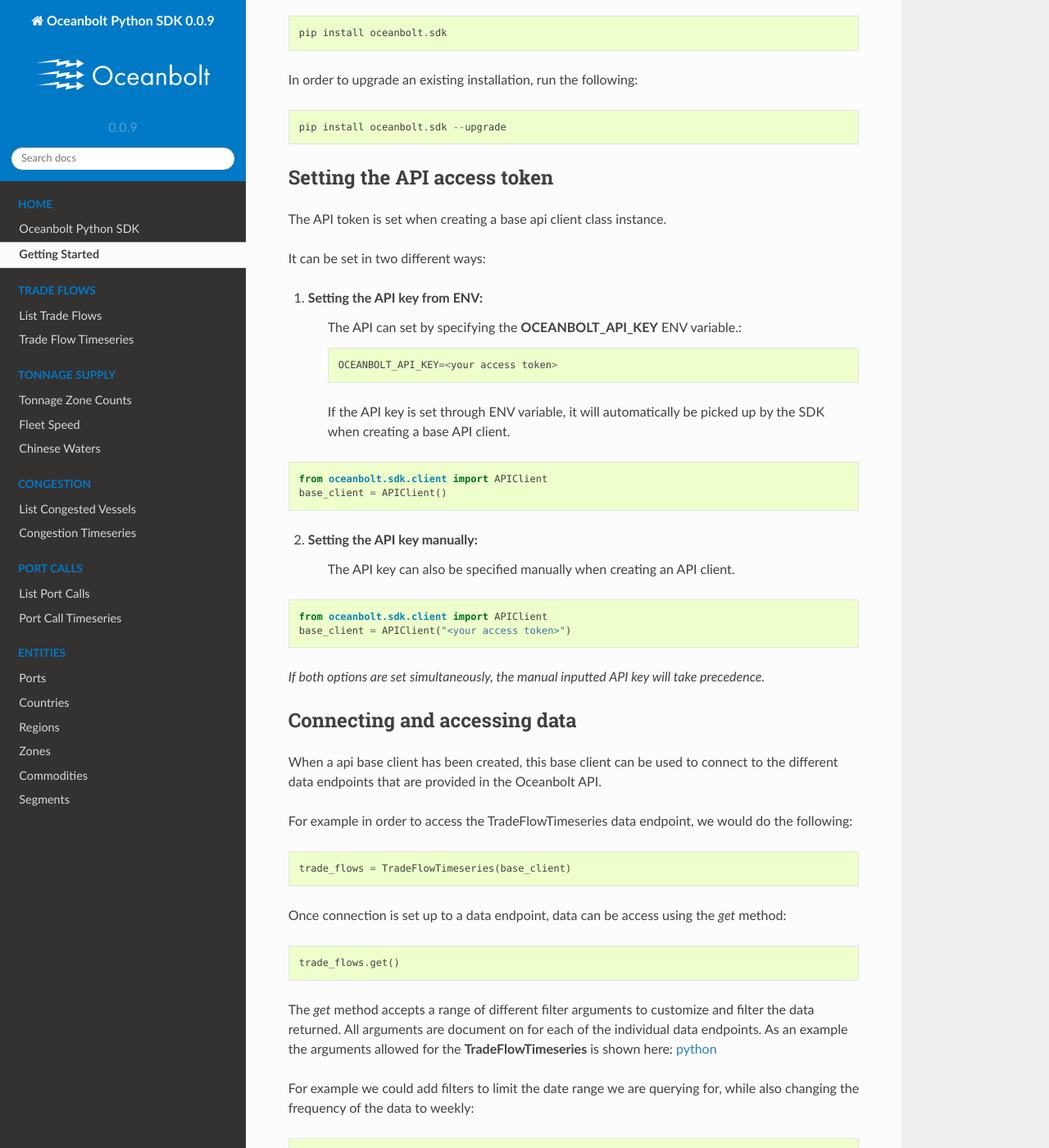
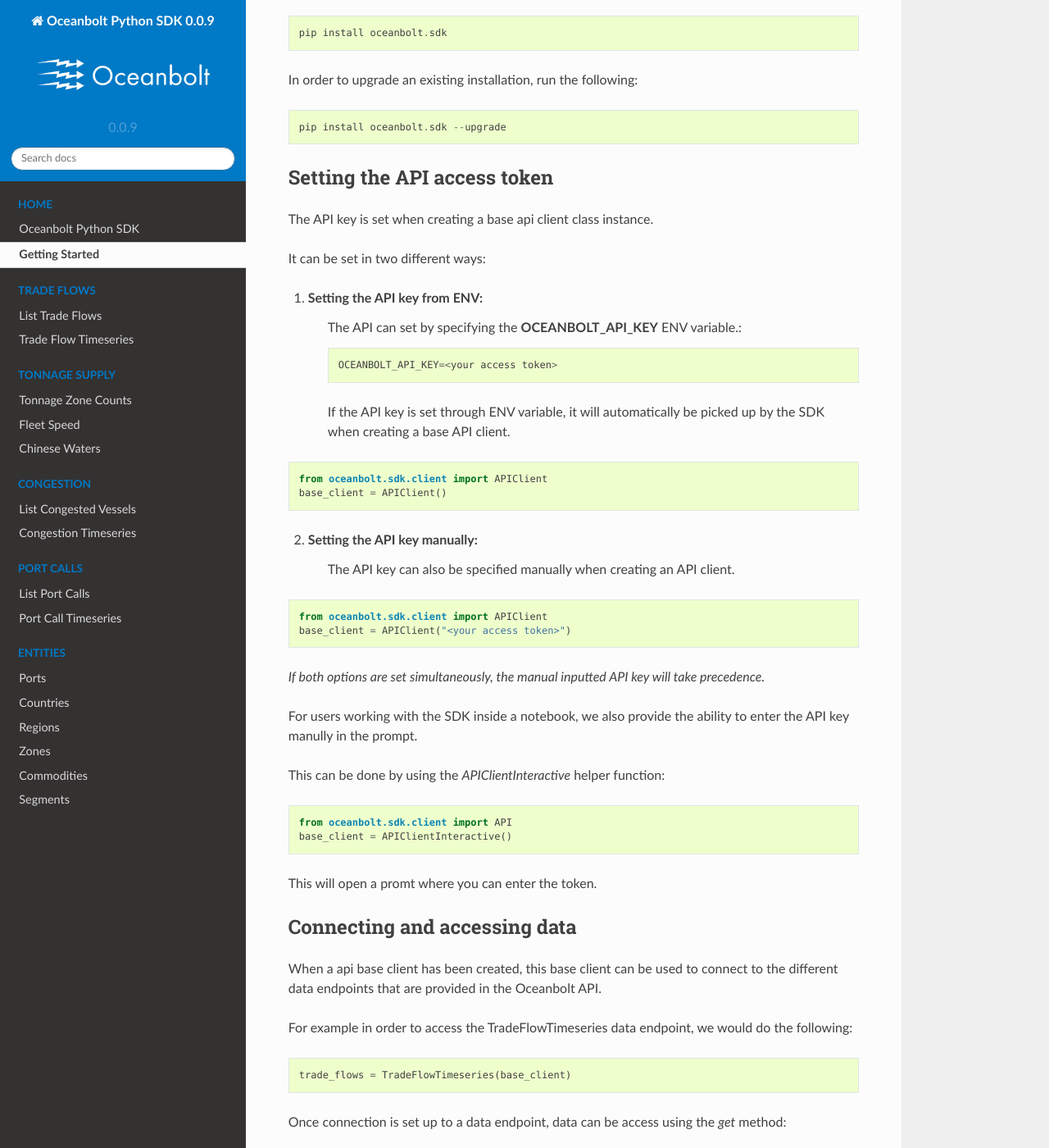
Before and after one commit to oceanbolt/oceanbolt-python-sdk, a Sphinx documentation site: the page built from docs/source/getting_started.rst, in a window 1280 px wide and 1400 px high, scrolled down 293 px. Shown: the whole window at 82% size. Built offline with Sphinx 7.4.7 and the Read the Docs theme 2.0.0, drawn with Linux system fonts in a browser that asks for light colours.

Commit message:
doc fixes

```diff
--- a/docs/source/getting_started.rst
+++ b/docs/source/getting_started.rst
@@ -15,7 +15,7 @@
 
 Setting the API access token
 ____________________________
-The API token is set when creating a base api client class instance.
+The API key is set when creating a base api client class instance.
 
 It can be set in two different ways:
 
@@ -42,6 +42,19 @@
 
 
 *If both options are set simultaneously, the manual inputted API key will take precedence.*
+
+
+For users working with the SDK inside a notebook,
+we also provide the ability to enter the API key manully in the prompt.
+
+This can be done by using the `APIClientInteractive` helper function:
+
+.. code-block:: python
+
+    from oceanbolt.sdk.client import API
+    base_client = APIClientInteractive()
+
+This will open a promt where you can enter the token.
 
 Connecting and accessing data
 _____________________________
--- a/docs/source/tradeflows_v3/tradeflows.rst
+++ b/docs/source/tradeflows_v3/tradeflows.rst
@@ -18,15 +18,15 @@
 .. code-block:: python
 
     from oceanbolt.sdk.client import APIClient
-    from oceanbolt.sdk.data.trade_flows import TradeFlowTimeseries
+    from oceanbolt.sdk.data.trade_flows import TradeFlows
     from datetime import date, timedelta
 
     base_client = APIClient("<token>")
-    df = TradeFlowTimeseries(base_client).get(
+    df = TradeFlows(base_client).get(
         load_country_code=['AU'],
         discharge_country_code=['CN'],
         commodity_group=['coal'],
-        start_date=date.today() - timedelta(days=7),
+        start_date=date.today() - timedelta(days=30),
         flow_direction="import", #Specified to filter and group on import date
     )
 
```
Also changed, not shown: README.md (+5 -0 lines), 1 other file.
